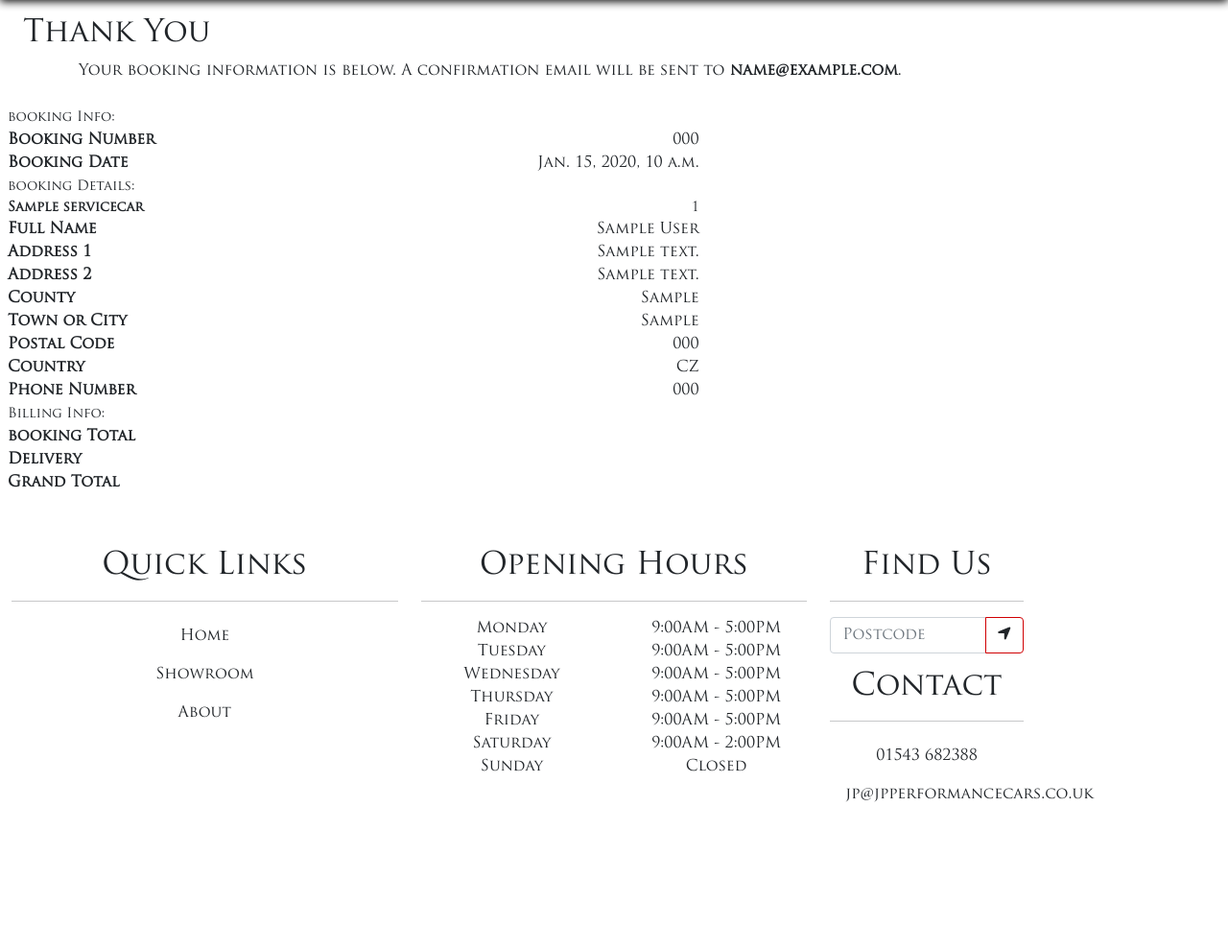
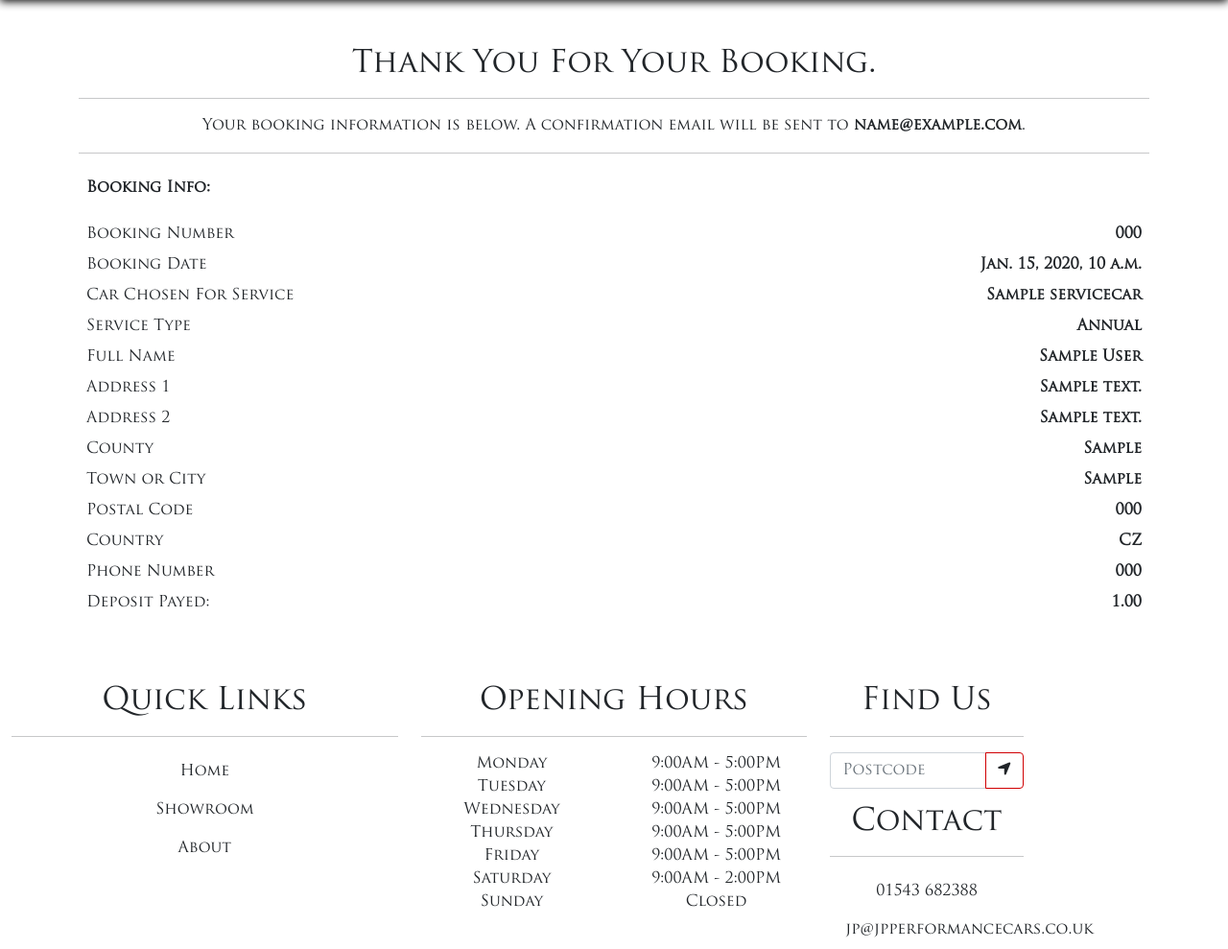
Before and after one commit to Code-Institute-Submissions/JP-Performance-Cars, a Django app: page /checkout/checkout_success/000 in a window 1280 px wide. Shown: the part 168-1157 px from the top of the page at 96% size. Before the commit the page ends 1004 px from the top, so only its background shows below. Run offline with Django 3.2, Linux system fonts and the light colour scheme; tables that the repository leaves empty hold one stand-in row (values such as "Sample post"); some libraries are stand-ins or nearby versions.

Commit message:
Improved checkout success page

```diff
--- a/checkout/templates/checkout/checkout_success.html
+++ b/checkout/templates/checkout/checkout_success.html
@@ -11,168 +11,149 @@
     {% include 'includes/navigation/second-header.html' %}
     {% include 'includes/navigation/mobile-nav.html' %}
 </header>
-<div class="px-4 mt-3">
-    <h2>Thank You</h2>
+<div class="px-4 mt-5">
+    <h2 class="text-center">Thank You For Your Booking.</h2>
 </div>
 {% endblock %}
 
 {% block content %}
 <div class="container">
-    <p>Your booking information is below. A confirmation email will be sent to
+    <hr>
+    <p class="text-center">Your booking information is below. A confirmation email will be sent to
         <strong>{{ booking.email }}</strong>.</p>
-</div>
+    <hr>
     <div class="row">
-    <div class="col-12 col-lg-7">
+        <div class="col-12">
             <div class="booking-confirmation-wrapper p-2">
                 <div class="row">
                     <div class="col">
-                    <small>booking Info:</small>
+                        <p class="fw-bold">Booking Info:</p>
                     </div>
                 </div>
 
-            <div class="row">
+                <div class="row mt-2">
                     <div class="col-12 col-md-4">
-                    <p class="mb-0 fw-bold">Booking Number</p>
+                        <p class="mb-0">Booking Number</p>
                     </div>
                     <div class="col-12 col-md-8 text-md-end">
-                    <p class="mb-0">{{ booking.booking_number }}</p>
+                        <p class="mb-0 fw-bold">{{ booking.booking_number }}</p>
                     </div>
                 </div>
 
-            <div class="row">
+                <div class="row mt-2">
                     <div class="col-12 col-md-4">
-                    <p class="mb-0 fw-bold">Booking Date</p>
+                        <p class="mb-0">Booking Date</p>
                     </div>
                     <div class="col-12 col-md-8 text-md-end">
-                    <p class="mb-0">{{ booking.date }}</p>
+                        <p class="mb-0 fw-bold">{{ booking.date }}</p>
+                    </div>
+                </div>
+                <div class="row mt-2">
+                    <div class="col-12 col-md-4">
+                        <p class="mb-0">Car Chosen For Service</p>
+                    </div>
+                    <div class="col-12 col-md-8 text-md-end">
+                        <p class="mb-0 fw-bold">
+                            {{ booking.car }}
+                        </p>
+                    </div>
+                </div>
+                <div class="row mt-2">
+                    <div class="col-12 col-md-4">
+                        <p class="mb-0">Service Type</p>
+                    </div>
+                    <div class="col-12 col-md-8 text-md-end">
+                        {% if booking.service_type == 1 %}
+                        <p class="mb-0 fw-bold">Annual</p>
+                        {% else %}
+                        <p class="mb-0 fw-bold">Minor</p>
+                        {% endif %}
+                    </div>
+                </div>
+                <div class="row mt-2">
+                    <div class="col-12 col-md-4">
+                        <p class="mb-0 ">Full Name</p>
+                    </div>
+                    <div class="col-12 col-md-8 text-md-end">
+                        <p class="mb-0 fw-bold">{{ booking.full_name }}</p>
                     </div>
                 </div>
 
-            <div class="row">
-                <div class="col">
-                    <small>booking Details:</small>
-                </div>
-            </div>
-
-            <div class="row">
+                <div class="row mt-2">
                     <div class="col-12 col-md-4">
-                    <p class="small mb-0 fw-bold">
-                        {{ booking.car }}
-                    </p>
+                        <p class="mb-0 ">Address 1</p>
                     </div>
                     <div class="col-12 col-md-8 text-md-end">
-                    <p class="small mb-0">{{ booking.service_type }}</p>
-                </div>
-            </div>
-
-            <div class="row">
-                <div class="col-12 col-md-4">
-                    <p class="mb-0 fw-bold">Full Name</p>
-                </div>
-                <div class="col-12 col-md-8 text-md-end">
-                    <p class="mb-0">{{ booking.full_name }}</p>
-                </div>
-            </div>
-
-            <div class="row">
-                <div class="col-12 col-md-4">
-                    <p class="mb-0 fw-bold">Address 1</p>
-                </div>
-                <div class="col-12 col-md-8 text-md-end">
-                    <p class="mb-0">{{ booking.street_address1 }}</p>
+                        <p class="mb-0 fw-bold">{{ booking.street_address1 }}</p>
                     </div>
                 </div>
 
                 {% if booking.street_address2 %}
-            <div class="row">
+                <div class="row mt-2">
                     <div class="col-12 col-md-4">
-                    <p class="mb-0 fw-bold">Address 2</p>
+                        <p class="mb-0 ">Address 2</p>
                     </div>
                     <div class="col-12 col-md-8 text-md-end">
-                    <p class="mb-0">{{ booking.street_address1 }}</p>
+                        <p class="mb-0 fw-bold">{{ booking.street_address1 }}</p>
                     </div>
                 </div>
                 {% endif %}
 
                 {% if booking.county %}
-            <div class="row">
+                <div class="row mt-2">
                     <div class="col-12 col-md-4">
-                    <p class="mb-0 fw-bold">County</p>
+                        <p class="mb-0 ">County</p>
                     </div>
                     <div class="col-12 col-md-8 text-md-end">
-                    <p class="mb-0">{{ booking.county }}</p>
+                        <p class="mb-0 fw-bold">{{ booking.county }}</p>
                     </div>
                 </div>
                 {% endif %}
 
-            <div class="row">
+                <div class="row mt-2">
                     <div class="col-12 col-md-4">
-                    <p class="mb-0 fw-bold">Town or City</p>
+                        <p class="mb-0 ">Town or City</p>
                     </div>
                     <div class="col-12 col-md-8 text-md-end">
-                    <p class="mb-0">{{ booking.town_or_city }}</p>
+                        <p class="mb-0 fw-bold">{{ booking.town_or_city }}</p>
                     </div>
                 </div>
 
                 {% if booking.postcode %}
-            <div class="row">
+                <div class="row mt-2">
                     <div class="col-12 col-md-4">
-                    <p class="mb-0 fw-bold">Postal Code</p>
+                        <p class="mb-0 ">Postal Code</p>
                     </div>
                     <div class="col-12 col-md-8 text-md-end">
-                    <p class="mb-0">{{ booking.postcode }}</p>
+                        <p class="mb-0 fw-bold">{{ booking.postcode }}</p>
                     </div>
                 </div>
                 {% endif %}
 
-            <div class="row">
+                <div class="row mt-2">
                     <div class="col-12 col-md-4">
-                    <p class="mb-0 fw-bold">Country</p>
+                        <p class="mb-0 ">Country</p>
                     </div>
                     <div class="col-12 col-md-8 text-md-end">
-                    <p class="mb-0">{{ booking.country }}</p>
+                        <p class="mb-0 fw-bold">{{ booking.country }}</p>
                     </div>
                 </div>
 
-            <div class="row">
+                <div class="row mt-2">
                     <div class="col-12 col-md-4">
-                    <p class="mb-0 fw-bold">Phone Number</p>
+                        <p class="mb-0 ">Phone Number</p>
                     </div>
                     <div class="col-12 col-md-8 text-md-end">
-                    <p class="mb-0">{{ booking.phone_number }}</p>
+                        <p class="mb-0 fw-bold">{{ booking.phone_number }}</p>
                     </div>
                 </div>
-
-            <div class="row">
+                <div class="row mt-2">
                     <div class="col">
-                    <small>Billing Info:</small>
-                </div>
-            </div>
-
-            <div class="row">
-                <div class="col-12 col-md-4">
-                    <p class="mb-0 fw-bold">booking Total</p>
+                        <p>Deposit Payed:</p>
                     </div>
                     <div class="col-12 col-md-8 text-md-end">
-                    <p class="mb-0">{{ booking.booking_total }}</p>
+                        <p class="mb-0 fw-bold">{{ booking.booking_deposit }}</p>
                     </div>
-            </div>
-
-            <div class="row">
-                <div class="col-12 col-md-4">
-                    <p class="mb-0 fw-bold">Delivery</p>
-                </div>
-                <div class="col-12 col-md-8 text-md-end">
-                    <p class="mb-0">{{ booking.delivery_cost }}</p>
-                </div>
-            </div>
-
-            <div class="row">
-                <div class="col-12 col-md-4">
-                    <p class="mb-0 fw-bold">Grand Total</p>
-                </div>
-                <div class="col-12 col-md-8 text-md-end">
-                    <p class="mb-0">{{ booking.grand_total }}</p>
                 </div>
             </div>
         </div>
--- a/checkout/views.py
+++ b/checkout/views.py
@@ -52,12 +52,14 @@ def checkout(request):
 
        if booking_form.is_valid():
            booking = booking_form.save(commit=False)
+           current_booking = booking_details(request)
            pid = request.POST.get('client_secret').split('_secret')[0]
            booking.stripe_pid = pid
            booking.save()
            try:
                car = ServiceCar.objects.get(id=booking_req["car_id"])
                booking.car = car
+               booking.booking_deposit = current_booking['deposit_cost']
                booking.save()
            except ServiceCar.DoesNotExist:
                messages.error(request, (
--- a/templates/includes/navigation/top-header.html
+++ b/templates/includes/navigation/top-header.html
@@ -12,7 +12,7 @@
                 </li>
             </ul>
             <a href="{% url 'home' %}" class="d-flex align-items-center mb-2 mb-md-0 text-dark text-decoration-none">
-                <img src="/media/jpcarswhite.png" alt="JP Performance Cars logo" />
+                <img src="{{ MEDIA_URL }}jpcarswhite.png" alt="JP Performance Cars logo" />
             </a>
 
 
```
Lines whose indentation alone changed are shown as unchanged.
